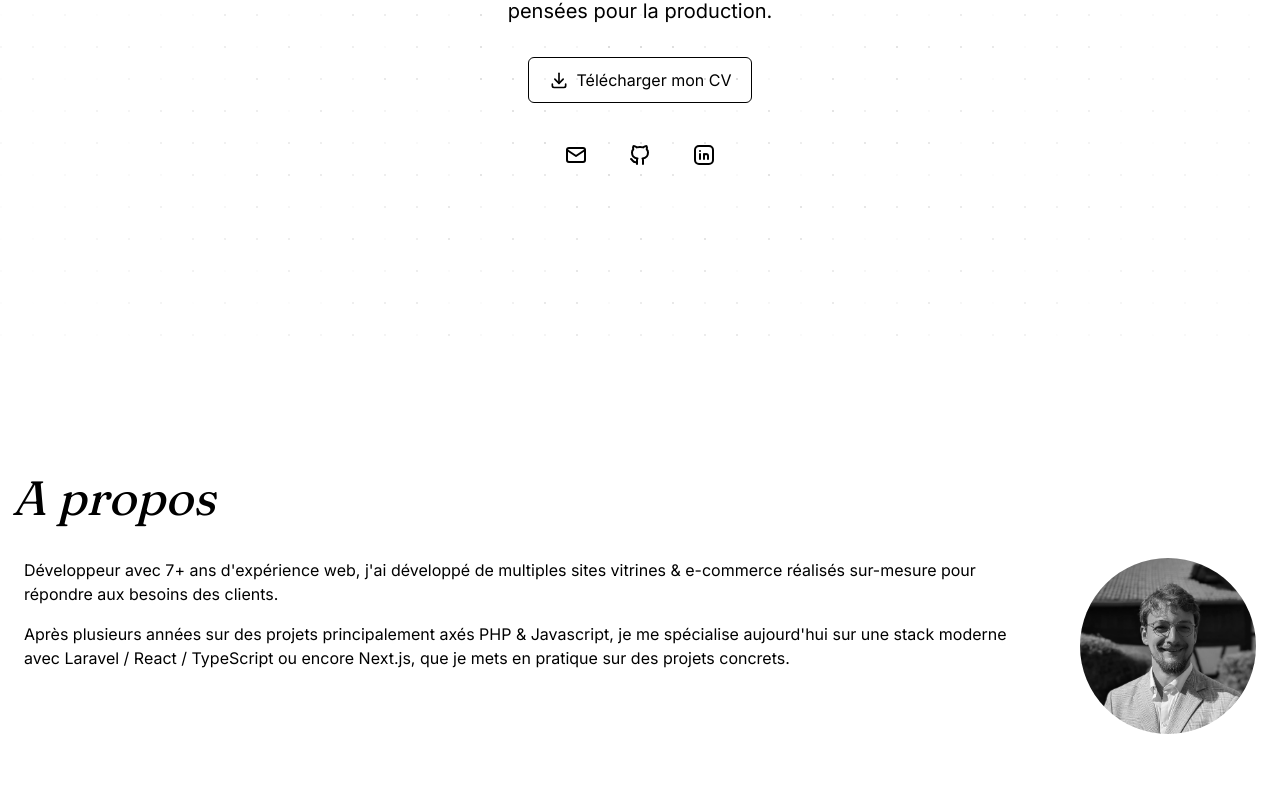
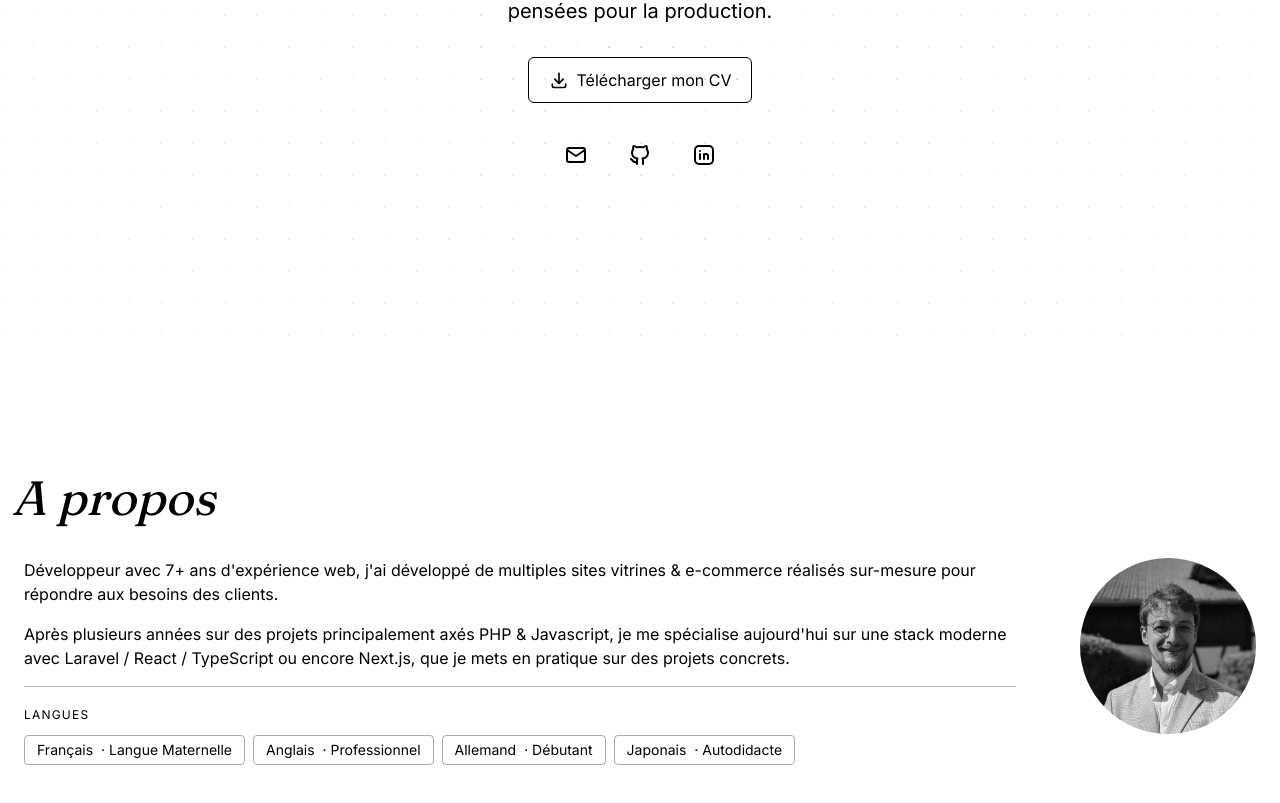
Before and after one commit to Zomirks/portfolio, a Next.js app: page / in a window 1280 px wide. Shown: the part 434-1237 px from the top of the page. Built offline with nearby package versions, Linux system fonts and the light colour scheme.

Commit message:
refactor: create LanguageList component

```diff
--- a/src/components/shared/About.tsx
+++ b/src/components/shared/About.tsx
@@ -1,5 +1,6 @@
 import Image from "next/image";
 import { siteConfig } from "@/config/site";
+import LanguageList from "@/components/shared/LanguageList";
 
 import me from "@/assets/images/cyril-fischer.webp";
 
@@ -20,6 +21,7 @@ export default function About() {
 							{siteConfig.bio.map((paragraph, i) => (
 								<p key={i}>{paragraph}</p>
 							))}
+							<LanguageList />
 						</div>
 
 						<div className="self-center lg:self-start">
--- /dev/null
+++ b/src/components/shared/LanguageList.tsx
@@ -0,0 +1,17 @@
+import { siteConfig } from "@/config/site";
+
+export default function LanguageList() {
+	return (
+		<div className="pt-5 border-t border-neutral-600/40">
+			<p className="text-xs uppercase tracking-widest text-foreground-subtle mb-3">Langues</p>
+			<div className="flex flex-wrap gap-2">
+				{siteConfig.languages.map((language) => (
+					<div key={language.name} className="border border-neutral-500/60 rounded-sm px-3 py-1 text-sm hover:bg-foreground hover:text-background">
+						<span>{language.name}</span>
+						<span className="text-foreground-muted ml-2">· {language.level}</span>
+					</div>
+				))}
+			</div>
+		</div>
+	);
+}
```
Lines whose indentation alone changed are shown as unchanged.
